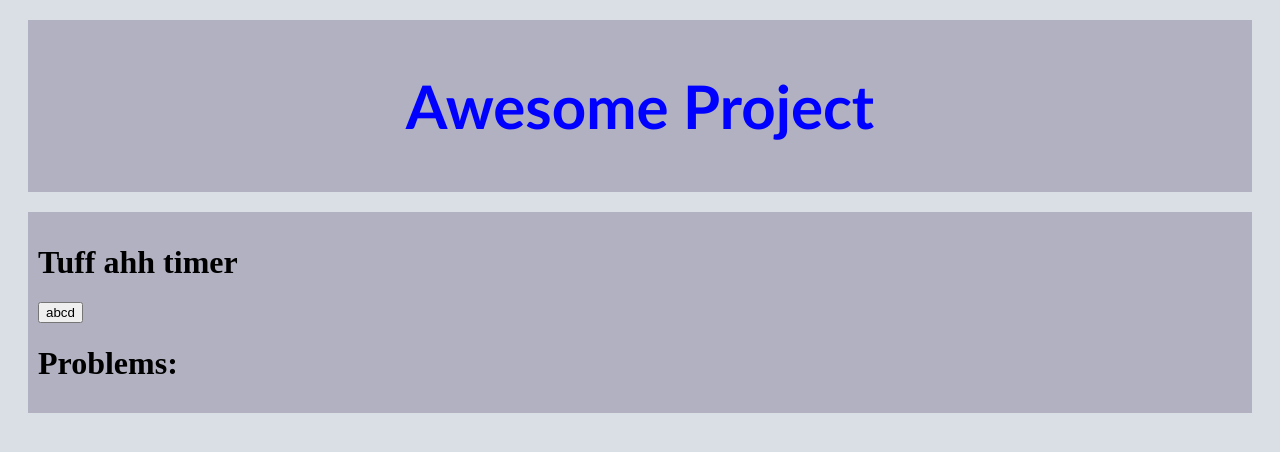
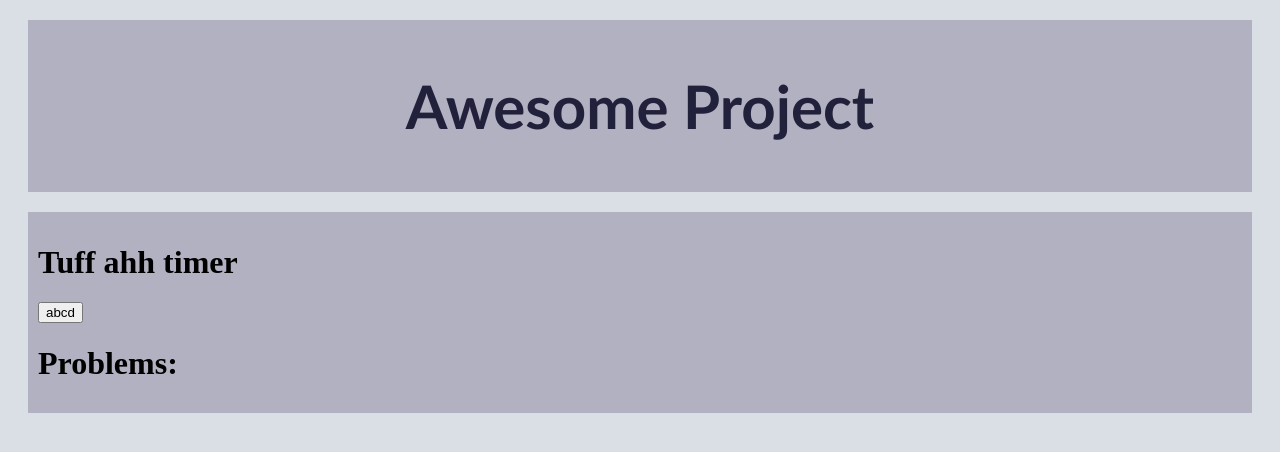
Before and after one commit to PugsRDubs/islandhacks25, a SvelteKit app: page / in a window 1280 px wide. Shown: the top 452 px of the page. Built offline with nearby package versions, Linux system fonts and the light colour scheme.

Commit message:
switching it back

```diff
--- a/src/routes/+layout.svelte
+++ b/src/routes/+layout.svelte
@@ -24,7 +24,7 @@
 		text-align: center;
 		font-family: 'Gill Sans', 'Gill Sans MT', Calibri, 'Trebuchet MS', sans-serif;
 		font-size: 60px;
-		color: rgba(0, 0, 255, 1);
+		color: rgba(33, 33, 59,1);
 	}
 	div {
 		margin: 20px;
```
